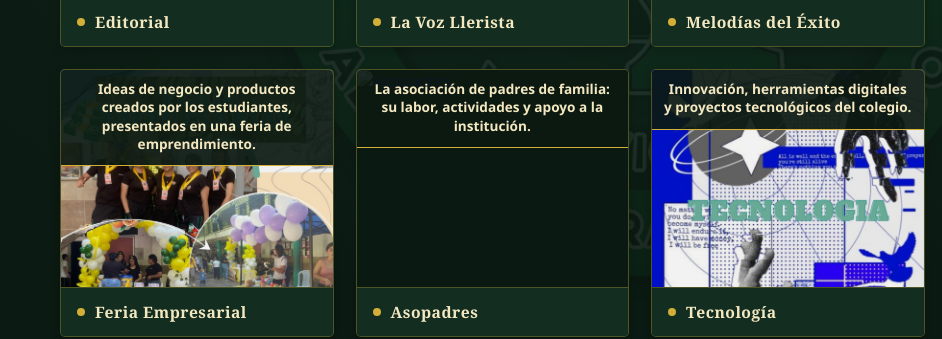
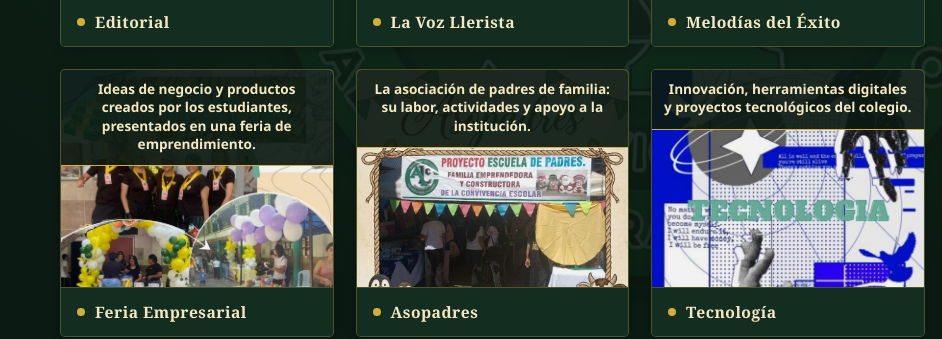
Before and after one commit to David-2TP/Ilustrarte2026, a plain HTML site: page index.html in a window 1280 px wide. Shown: the part 500-839 px from the top of the page, 0-942 px from the left. Drawn offline with Linux system fonts and the light colour scheme; a script that the page names is missing.

Commit message:
Update index.html

```diff
--- a/index.html
+++ b/index.html
@@ -145,7 +145,7 @@
       </a>
 
       <a href="asopadres.html" class="hud-card">
-        <img class="card-img" src="img/Asopadres.jpeg" alt="Asopadres">
+        <img class="card-img" src="Asopadres.jpeg" alt="Asopadres">
         <div class="card-label"><span class="card-label-dot"></span><h2>Asopadres</h2></div>
         <p class="card-desc">La asociación de padres de familia: su labor, actividades y apoyo a la institución.</p>
       </a>
```
